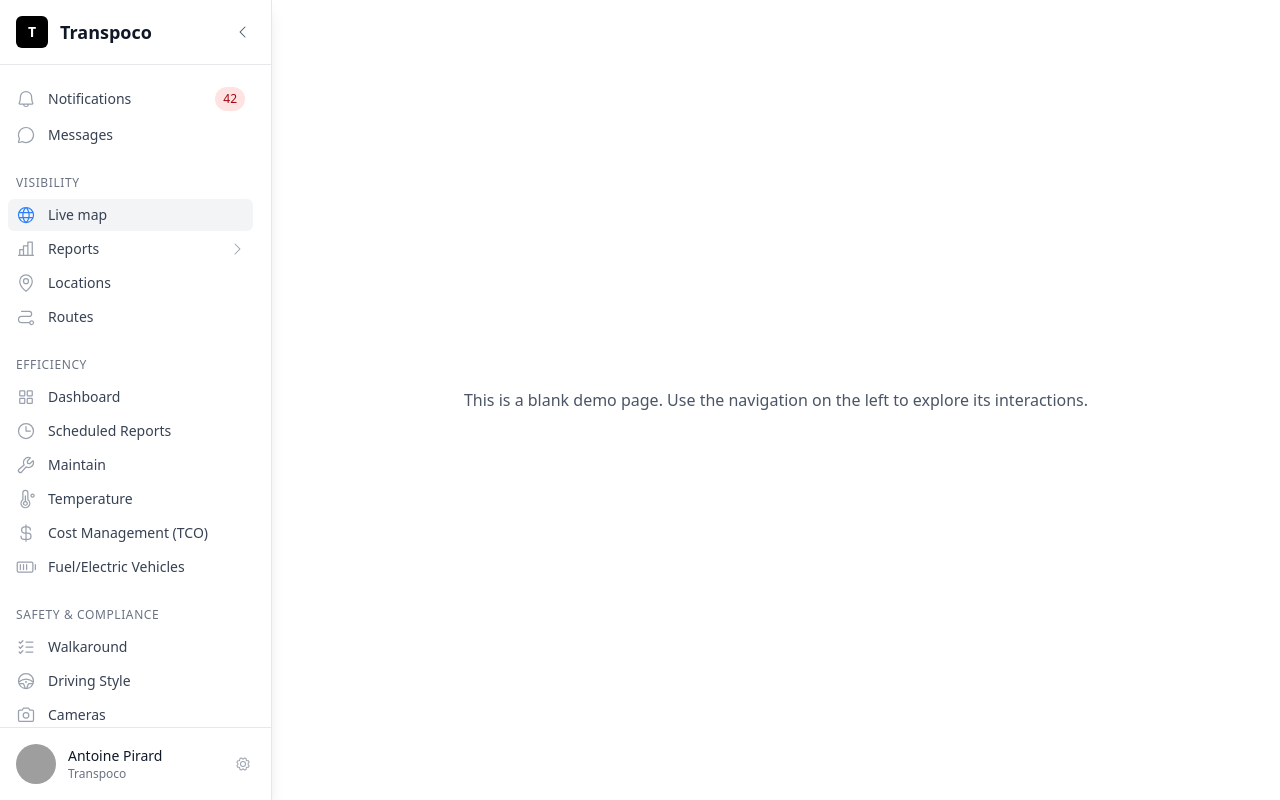
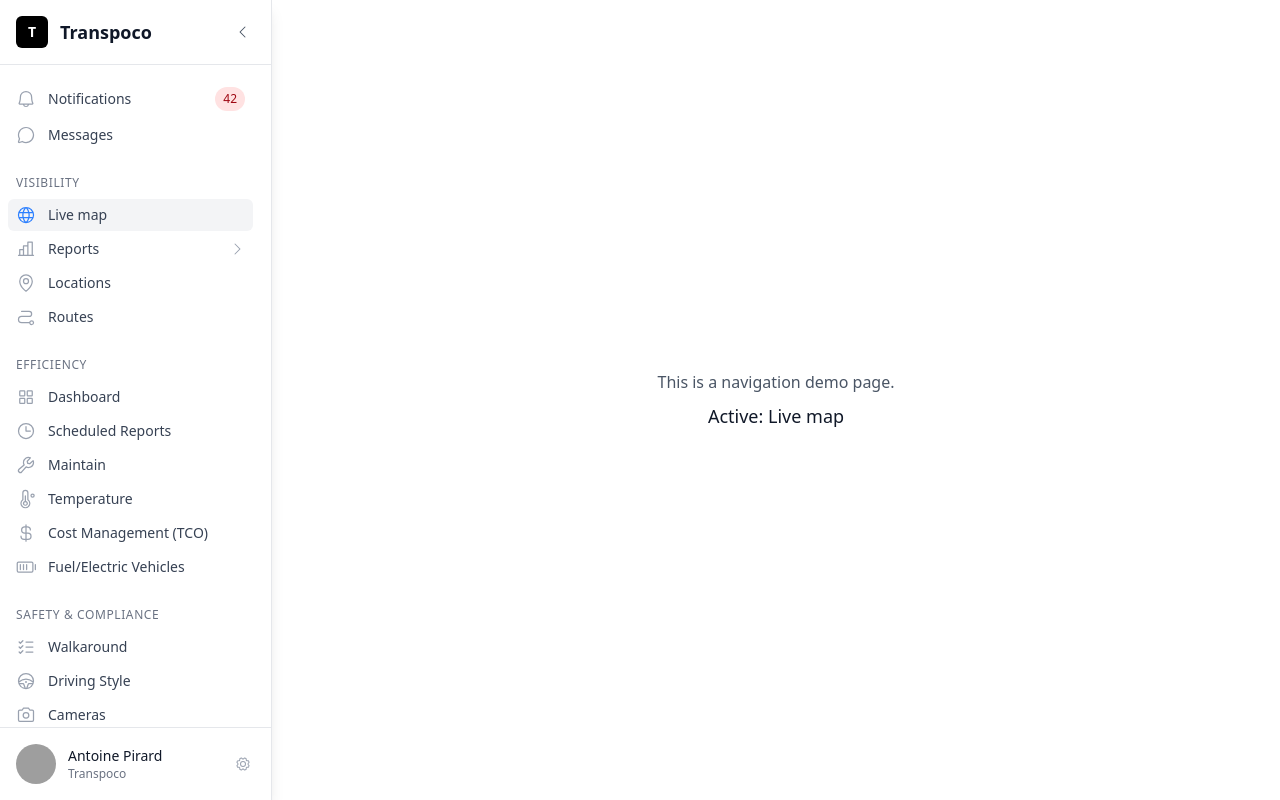
Before and after one commit to antoinepirard/transpoco-track, a Next.js app: page /new-navigation in a window 1280 px wide. Built offline with nearby package versions, Linux system fonts and the light colour scheme; grey boxes are pictures that could not be loaded.

Commit message:
feat: implement local state management for navigation demo sidebar

```diff
--- a/src/app/(dashboard)/new-navigation/page.tsx
+++ /dev/null
@@ -1,9 +0,0 @@
-export default function NavigationDemoPage() {
-  return (
-    <div className="h-full min-h-0 w-full flex items-center justify-center">
-      <div className="text-gray-600">
-        This is a blank demo page. Use the navigation on the left to explore its interactions.
-      </div>
-    </div>
-  );
-}
--- /dev/null
+++ b/src/app/new-navigation/page.tsx
@@ -0,0 +1,43 @@
+'use client';
+
+import { useState } from 'react';
+import { NavigationProvider } from '@/contexts/NavigationContext';
+import { NavigationSidebarDemo } from '@/components/navigation/NavigationSidebarDemo';
+import { useNavigation } from '@/contexts/NavigationContext';
+
+function NavigationDemoContent() {
+  const { sidebarCollapsed, toggleSidebar } = useNavigation();
+  const [activeItem, setActiveItem] = useState<{id: string, label: string} | null>({ id: 'live-map', label: 'Live map' });
+
+  return (
+    <div className="w-full h-screen flex">
+      <NavigationSidebarDemo
+        isCollapsed={sidebarCollapsed}
+        onToggleCollapse={toggleSidebar}
+        onActiveItemChange={setActiveItem}
+      />
+      <main className="flex-1 overflow-hidden h-full min-h-0">
+        <div className="h-full min-h-0 w-full flex items-center justify-center">
+          <div className="text-center">
+            <div className="text-gray-600 mb-2">
+              This is a navigation demo page.
+            </div>
+            {activeItem && (
+              <div className="text-lg font-medium text-gray-900">
+                Active: {activeItem.label}
+              </div>
+            )}
+          </div>
+        </div>
+      </main>
+    </div>
+  );
+}
+
+export default function NavigationDemoPage() {
+  return (
+    <NavigationProvider>
+      <NavigationDemoContent />
+    </NavigationProvider>
+  );
+}
--- a/src/components/navigation/NavigationSidebarDemo.tsx
+++ b/src/components/navigation/NavigationSidebarDemo.tsx
@@ -1,8 +1,7 @@
 'use client';
 
-import { useCallback, useRef } from 'react';
+import { useCallback, useRef, useState } from 'react';
 import Image from 'next/image';
-import { usePathname } from 'next/navigation';
 import { useNavigation } from '@/contexts/NavigationContext';
 import {
   BellIcon,
@@ -53,6 +52,7 @@ interface NavigationSection {
 interface NavigationSidebarDemoProps {
   isCollapsed?: boolean;
   onToggleCollapse?: () => void;
+  onActiveItemChange?: (item: {id: string, label: string}) => void;
 }
 
 const navigationData: NavigationSection[] = [
@@ -239,26 +239,12 @@ const navigationData: NavigationSection[] = [
 export function NavigationSidebarDemo({
   isCollapsed = false,
   onToggleCollapse,
+  onActiveItemChange,
 }: NavigationSidebarDemoProps) {
   const navRef = useRef<HTMLElement>(null);
-  const pathname = usePathname();
   const { toggleExpandedItem, isItemExpanded } = useNavigation();
-
-  const getActiveItemFromPath = (path: string): string => {
-    if (path === '/') {
-      return 'live-map';
-    }
-    if (path === '/reports') {
-      return 'reports';
-    }
-    if (path.startsWith('/reports/')) {
-      const reportType = path.replace('/reports/', '');
-      return reportType;
-    }
-    return 'live-map';
-  };
-
-  const activeItem = getActiveItemFromPath(pathname);
+  // Local active state just for demo purposes (no routing)
+  const [activeItemId, setActiveItemId] = useState<string>('live-map');
 
   const handleKeyDown = useCallback(
     (e: React.KeyboardEvent, itemId: string) => {
@@ -340,7 +326,7 @@ export function NavigationSidebarDemo({
             <div className="space-y-0.5 px-2">
               {section.items.map((item) => {
                 const IconComponent = item.icon;
-                const isActive = activeItem === item.id;
+                const isActive = activeItemId === item.id;
                 const isExpanded = isItemExpanded(item.id);
                 return (
                   <div key={item.id}>
@@ -350,7 +336,9 @@ export function NavigationSidebarDemo({
                         if (item.children) {
                           toggleExpandedItem(item.id);
                         } else {
-                          console.log(`[Demo] Click on "${item.label}" ignored`);
+                          setActiveItemId(item.id);
+                          onActiveItemChange?.({ id: item.id, label: item.label });
+                          console.log(`[Demo] Active item set to "${item.label}"`);
                         }
                       }}
                       onKeyDown={(e) => handleKeyDown(e, item.id)}
@@ -400,13 +388,15 @@ export function NavigationSidebarDemo({
                           {/* Vertical line indicator */}
                           <div className="absolute left-2 top-0 bottom-0 w-px bg-gray-200" />
                           {item.children.map((childItem) => {
-                            const isChildActive = activeItem === childItem.id;
+                            const isChildActive = activeItemId === childItem.id;
                             return (
                               <button
                                 key={childItem.id}
                                 data-nav-item={childItem.id}
                                 onClick={() => {
-                                  console.log(`[Demo] Click on "${childItem.label}" ignored`);
+                                  setActiveItemId(childItem.id);
+                                  onActiveItemChange?.({ id: childItem.id, label: childItem.label });
+                                  console.log(`[Demo] Active item set to "${childItem.label}"`);
                                 }}
                                 onKeyDown={(e) => handleKeyDown(e, childItem.id)}
                                 className={`w-full flex items-center py-1.5 pr-2 pl-6 text-sm font-medium rounded-md transition-immediate group focus-ring relative cursor-pointer ${
```
